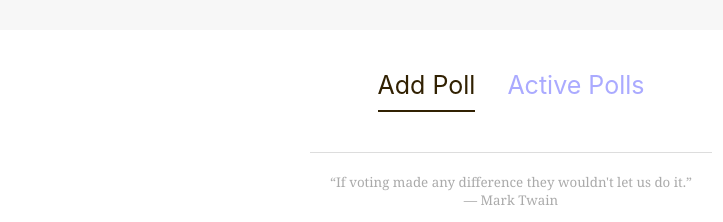
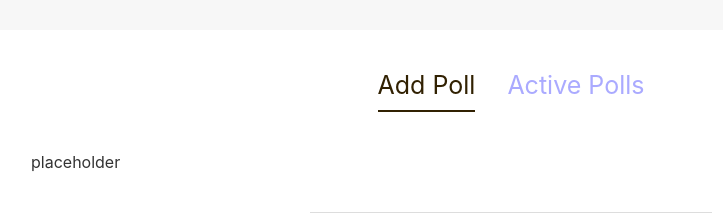
Before and after one commit to hckrtst/polls, a Svelte app in the folder north-poll/: page / in a window 1280 px wide. Shown: the part 299-521 px from the top of the page, without its empty margins (129-852 px from the left). Built offline with nearby package versions, Linux system fonts and the light colour scheme.

Commit message:
add poll component placeholder

```diff
--- a/north-poll/src/App.svelte
+++ b/north-poll/src/App.svelte
@@ -2,6 +2,7 @@
   import Header from "./components/Header.svelte";
   import Footer from "./components/Footer.svelte";
   import Tabs from "./components/Tabs.svelte";
+  import AddPollForm from "./components/AddPollForm.svelte";
 
   let tabs = ["Add Poll", "Active Polls"];
   let activeTab = tabs[0];
@@ -21,6 +22,11 @@
 <Header />
 <main>
   <Tabs {tabs} {activeTab} on:selectTab={handleSelectTab} />
+  {#if activeTab === tabs[0]}
+    <AddPollForm/>
+  {:else}
+    <p>Current polls</p>
+  {/if}
 </main>
 
 <Footer />
--- /dev/null
+++ b/north-poll/src/components/AddPollForm.svelte
@@ -0,0 +1,3 @@
+<script></script>
+<form>placeholder</form>
+<style></style>
```
